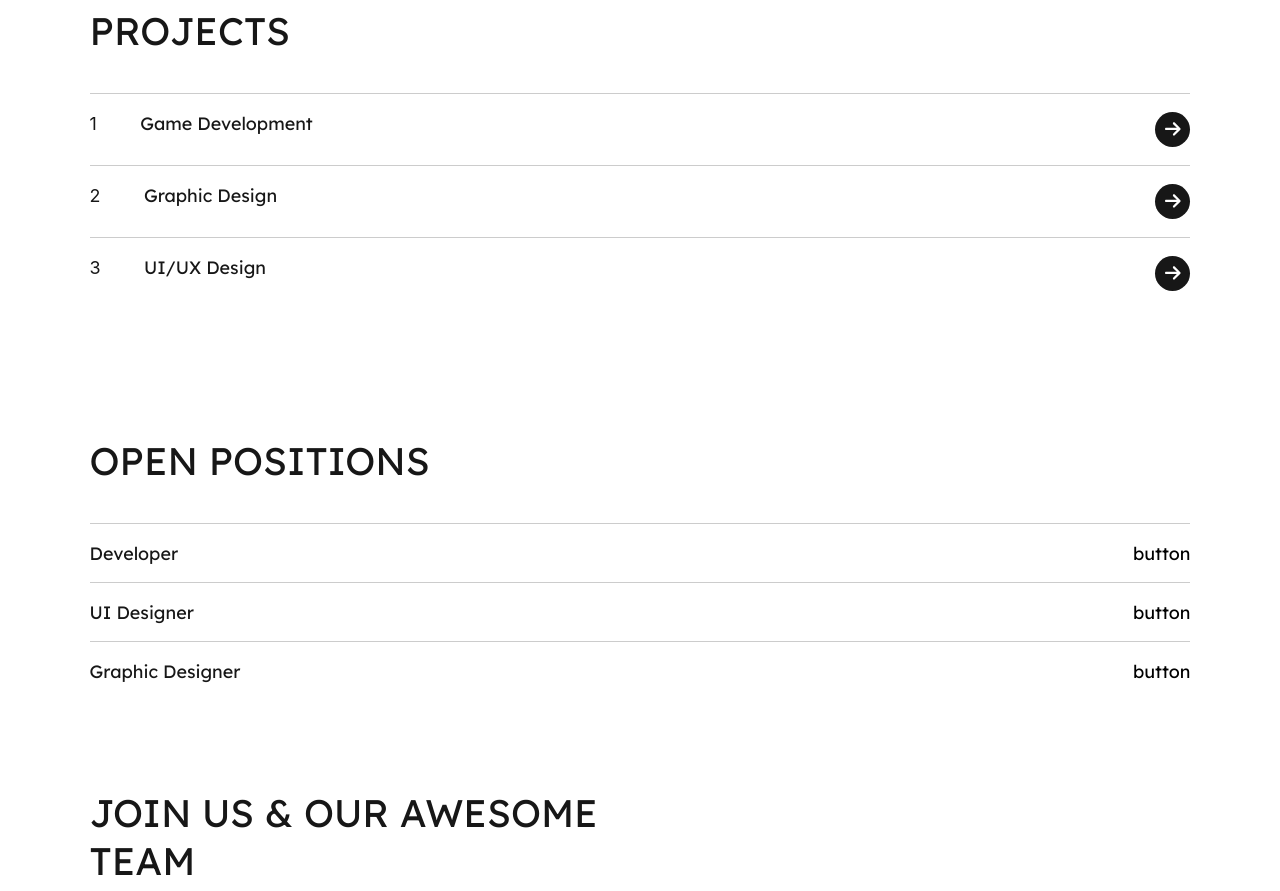
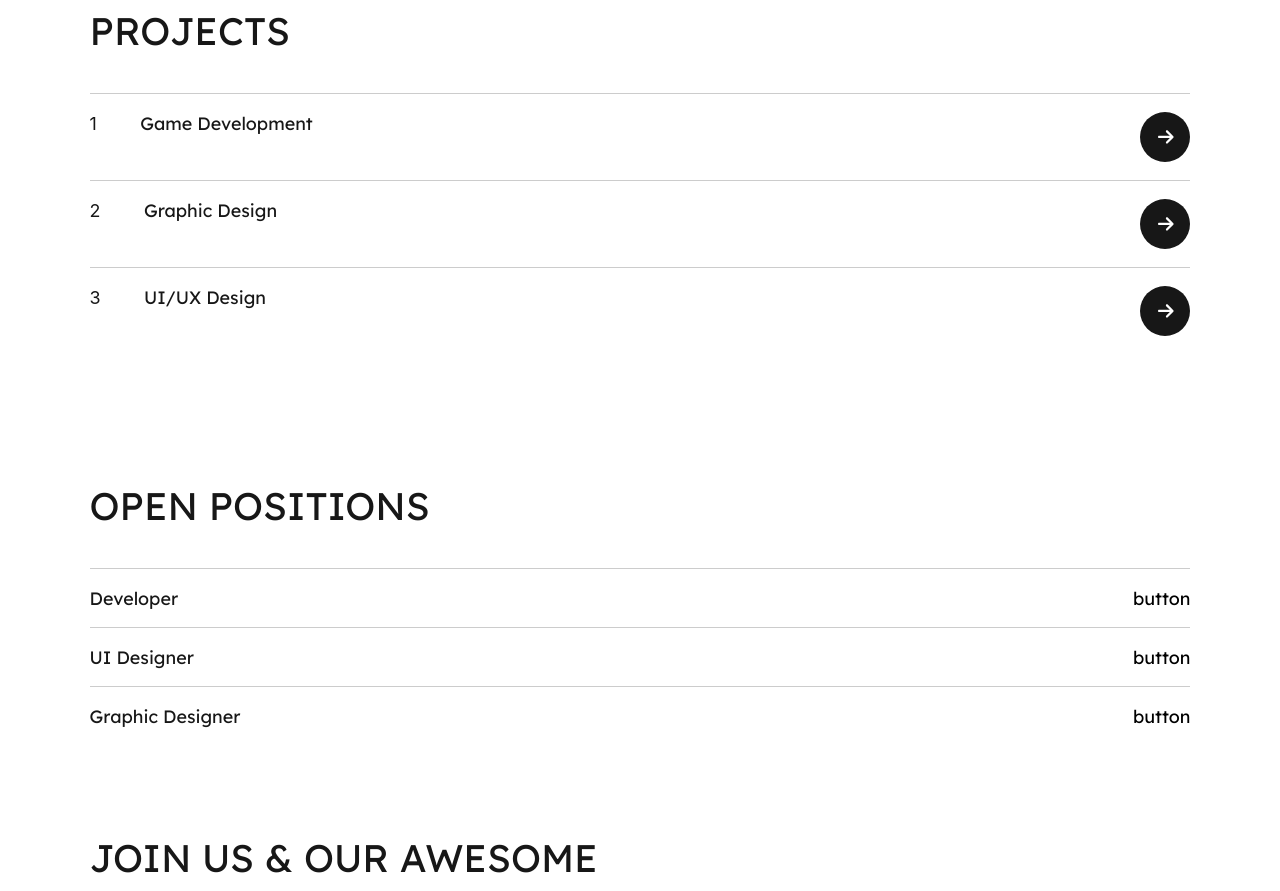
Before and after one commit to AshishGoswami8055/Elyndra, a React (Create React App) app: page / in a window 1280 px wide. Shown: the part 950-1841 px from the top of the page. Built offline with nearby package versions, Linux system fonts and the light colour scheme; a web font is replaced by a local one.

Commit message:
update app.scss

```diff
--- a/src/App.scss
+++ b/src/App.scss
@@ -267,11 +267,11 @@ a {
 
 .hoverDesign{
   background-color: var(--white-color);
-  width: 35px;
-  height: 35px;
+  width: 50px;
+  height: 50px;
   border-radius: 50%;
   text-align: center;
-  line-height: 35px;
+  line-height: 50px;
 }
 .hoverDesign svg{
   transition: all 0.3s ease-in-out;
@@ -296,7 +296,7 @@ a {
 .hithere p{
   color: var(--white-color);
   // color: #171717;
-  width: 300px;
+  width: 35vw;
   margin: 17px 0;
 }
 
```
